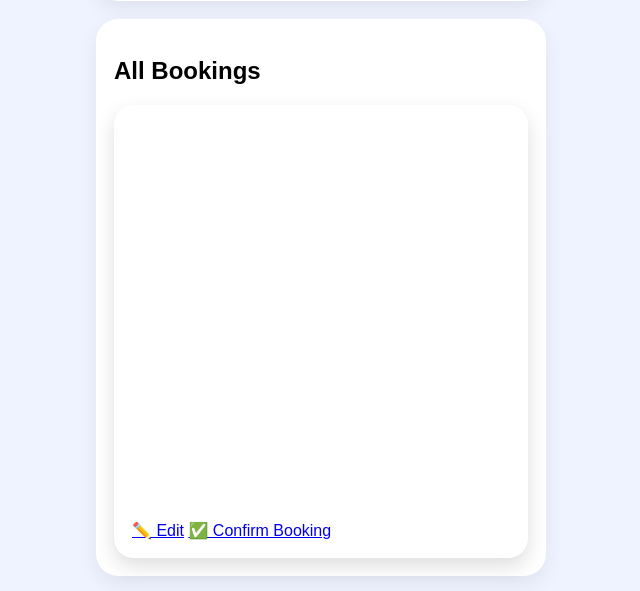
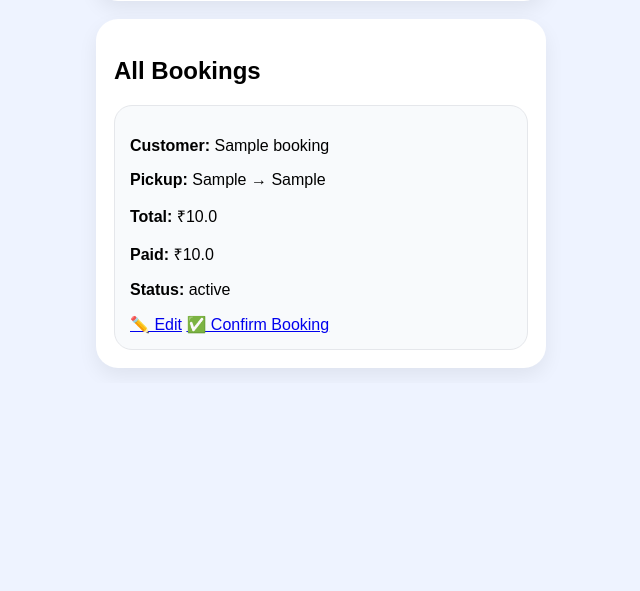
Before and after one commit to yuvrajkawde2004-stack/My-first_project, a Flask app: page /dashboard in a window 1280 px wide. Shown: the part 1074-1665 px from the top of the page, without its empty margins (319-959 px from the left). After the commit the page ends 1443 px from the top, so only its background shows below. Run offline with Flask 3, Linux system fonts and the light colour scheme; the visitor is signed in with stand-in values (Sample User, id 1); tables that the repository leaves empty hold one stand-in row (values such as "Sample post").

Commit message:
Refactor booking card display in dashboard.html
Updated booking card layout to consolidate pickup and drop information.

```diff
--- a/templates/dashboard.html
+++ b/templates/dashboard.html
@@ -57,15 +57,9 @@
     <h2>All Bookings</h2>
 
 {% for b in bookings %}
-<div class="card">
+<div class="booking-card">
     <p><b>Customer:</b> {{ b[1] }}</p>
-    <p><b>Contact:</b> {{ b[2] }}</p>
-    <p><b>Pickup:</b> {{ b[3] }}</p>
-    <p><b>Drop:</b> {{ b[4] }}</p>
-    <p><b>Date:</b> {{ b[5] }}</p>
-    <p><b>Time:</b> {{ b[6] }}</p>
-    <p><b>Vehicle:</b> {{ b[7] }}</p>
-    <p><b>Driver:</b> {{ b[8] }}</p>
+    <p><b>Pickup:</b> {{ b[3] }} → {{ b[4] }}</p>
     <p><b>Total:</b> ₹{{ b[9] }}</p>
     <p><b>Paid:</b> ₹{{ b[10] }}</p>
     <p><b>Status:</b> {{ b[11] }}</p>
@@ -77,8 +71,7 @@
         <span class="confirmed-badge">✅ Confirmed</span>
     {% endif %}
 </div>
-{% endfor %}  </div>
-
+{% endfor %}
 </div>
 
 <script>
```
